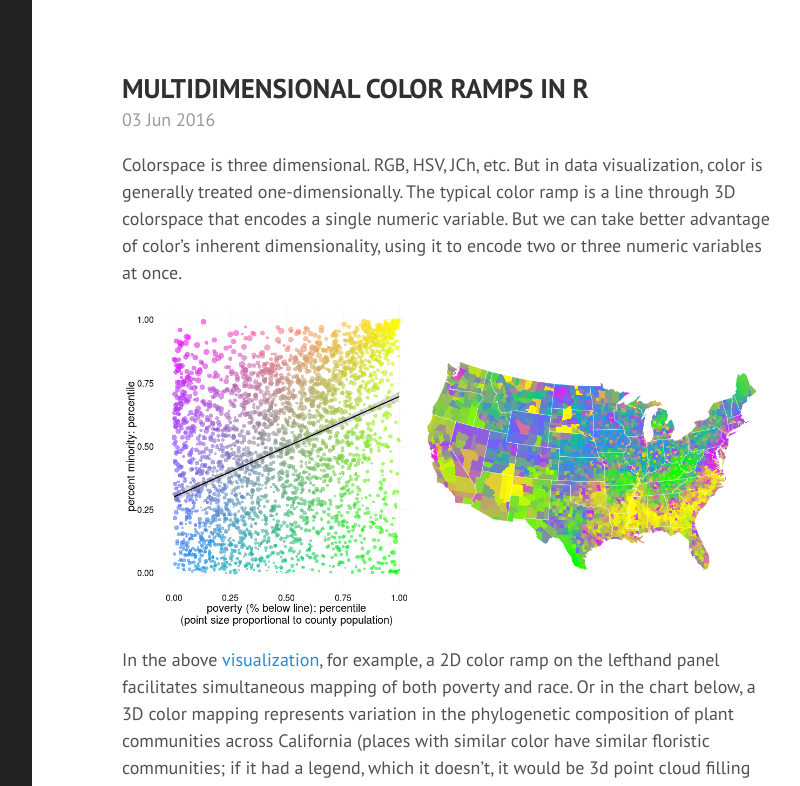
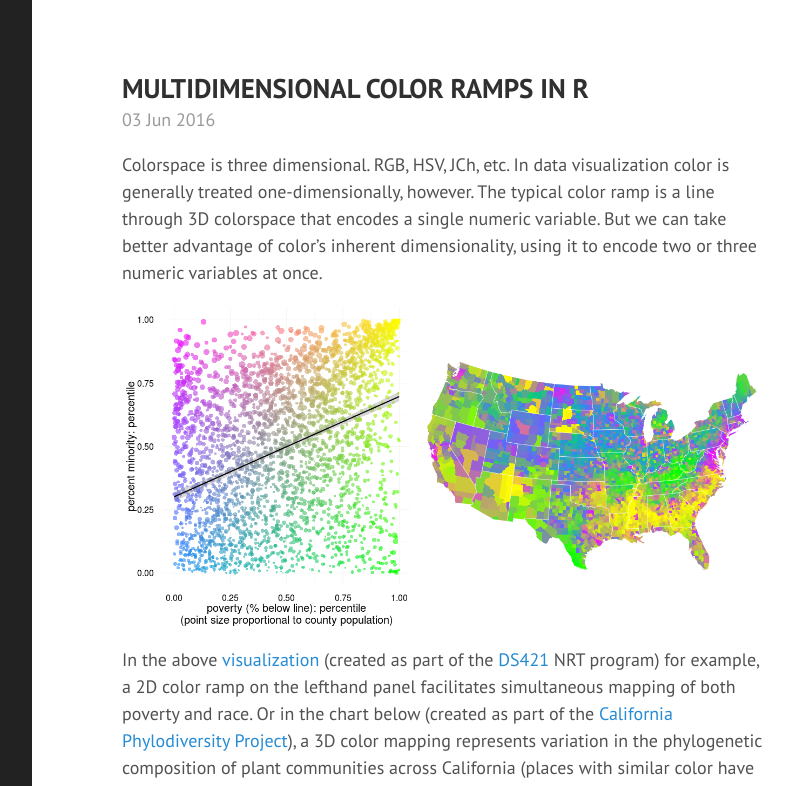
Before and after one commit to matthewkling/matthewkling.github.io, a Jekyll site: the page built from _posts/2016-06-03-colormap.md, in a window 1280 px wide and 1400 px high. Shown: the top 786 px of the window, without its empty margins (292-1092 px from the left). Built offline with Jekyll 4.4.1, drawn with Linux system fonts in a browser that asks for light colours; Markdown is read by kramdown in place of the engine named in the settings; some of the changed text lies outside the part shown.

Commit message:
add hyperlinks

````diff
--- a/_posts/2016-06-03-colormap.md
+++ b/_posts/2016-06-03-colormap.md
@@ -3,15 +3,15 @@ layout: post
 title: MULTIDIMENSIONAL COLOR RAMPS IN R
 ---
 
-Colorspace is three dimensional. RGB, HSV, JCh, etc. But in data visualization, color is generally treated one-dimensionally. The typical color ramp is a line through 3D colorspace that encodes a single numeric variable. But we can take better advantage of color's inherent dimensionality, using it to encode two or three numeric variables at once.
+Colorspace is three dimensional. RGB, HSV, JCh, etc. In data visualization color is generally treated one-dimensionally, however. The typical color ramp is a line through 3D colorspace that encodes a single numeric variable. But we can take better advantage of color's inherent dimensionality, using it to encode two or three numeric variables at once.
 
 ![Minority versus poverty](/assets/minority_vs_poverty.png)
 
-In the above [visualization](https://matthewkling.shinyapps.io/demographics_of_disaster/), for example, a 2D color ramp on the lefthand panel facilitates simultaneous mapping of both poverty and race. Or in the chart below, a 3D color mapping represents variation in the phylogenetic composition of plant communities across California (places with similar color have similar floristic communities; if it had a legend, which it doesn't, it would be 3d point cloud filling RGB space).
+In the above [visualization](https://matthewkling.shinyapps.io/demographics_of_disaster/) (created as part of the [DS421](http://ds421.berkeley.edu) NRT program) for example, a 2D color ramp on the lefthand panel facilitates simultaneous mapping of both poverty and race. Or in the chart below (created as part of the [California Phylodiversity Project](http://ucjeps.berkeley.edu/bryolab/CPPP/index.html)), a 3D color mapping represents variation in the phylogenetic composition of plant communities across California (places with similar color have similar floristic communities; if it had a legend, it would be 3D point cloud filling RGB space).
 
 ![California community composition](/assets/california_sorenson_phylo.jpg)
 
-I made these charts, as I do most things, in R. Having failed to find an existing package that implements color mappings like this, I packaged up some functions of my own in a library called [colormap](https://github.com/matthewkling/colormap). You can access it via `devtools::install_github("matthewkling/colormap")`.
+I made these charts, as I generally do, in R. Having failed to find an existing package that implements color mappings like this, I packaged up some functions of my own in a library called [colormap](https://github.com/matthewkling/colormap). You can access it via `devtools::install_github("matthewkling/colormap")`.
 
 The package includes two functions that map data to a 2D colorspace, and one for 3D colorspace. Each takes a table of input data as the only required parameter, and returns a vector of color values corresponding to every row of the table. These colors can then be fed to your plots, whether you're using base graphics, ggplot2, rgl, etc.
 
@@ -19,7 +19,7 @@ The package includes two functions that map data to a 2D colorspace, and one for
 
 #### A brief tutorial
 
-Let's reproduce the map above, which shows precipitation seasonality in Colorado by comparing precipitation in the wettest vs. driest months. In this plot, green and black places have average seasonality and are either wet or dry, respectively. Yellow places are highly seasonal with rain or snow concentrated in the wettest season, while blue places have the flattest, most aseasonal precipitation profiles. Here's code to create this chart:
+Let's reproduce the map above, which shows precipitation seasonality in Colorado by comparing precipitation in the wettest vs. driest months. In this plot, green and black places have average seasonality and are either wet or dry, respectively. Yellow places are highly seasonal with rain or snow concentrated in the wettest season, while blue places have the flattest, most aseasonal precipitation profiles. This example uses `colors2d`, in which a palette is defined by specifying 4 corner colors. Here's code to create this chart:
 
 ```r
 devtools::install_github("matthewkling/colormap")
@@ -56,4 +56,6 @@ plotRGB(col)
 
 #### A note on egalitarianism
 
-This treatment of colorspace leaves a couple things to be desired. First off there's colorblindness, which shrinks and distorts visible colorspace. And then there's [perceptual non-uniformity](https://www.youtube.com/watch?v=xAoljeRJ3lU), i.e. the notion that because humans' ability to discern color differences varies across RGB colorspace, using color ramps that are linear in RGB space biases user interpretation of data visualizations. In R, [viridis](https://cran.r-project.org/web/packages/viridis/index.html) overcomes both these problems for one-dimensional color ramps. That should be doable in 2D and 3D color mappings as well, building on tools like [colorspacious](https://pypi.python.org/pypi/colorspacious/). Maybe I'll take that on at some point...
+This treatment of colorspace leaves a couple things to be desired. First off there's colorblindness, which shrinks and distorts visible colorspace. And then there's [perceptual non-uniformity](https://www.youtube.com/watch?v=xAoljeRJ3lU), i.e. the notion that because humans' ability to discern color differences varies across RGB colorspace, using color ramps that are linear in RGB space biases user interpretation of data visualizations. Both these issues prevent viewers from correctly perceiving the true patterns in the data.
+
+In R, [viridis](https://cran.r-project.org/web/packages/viridis/index.html) overcomes both these problems for one-dimensional color ramps. That should be doable in 2D and 3D color mappings as well, building on tools like [colorspacious](https://pypi.python.org/pypi/colorspacious/)... I'd like to look into implementing that at some point.
````
